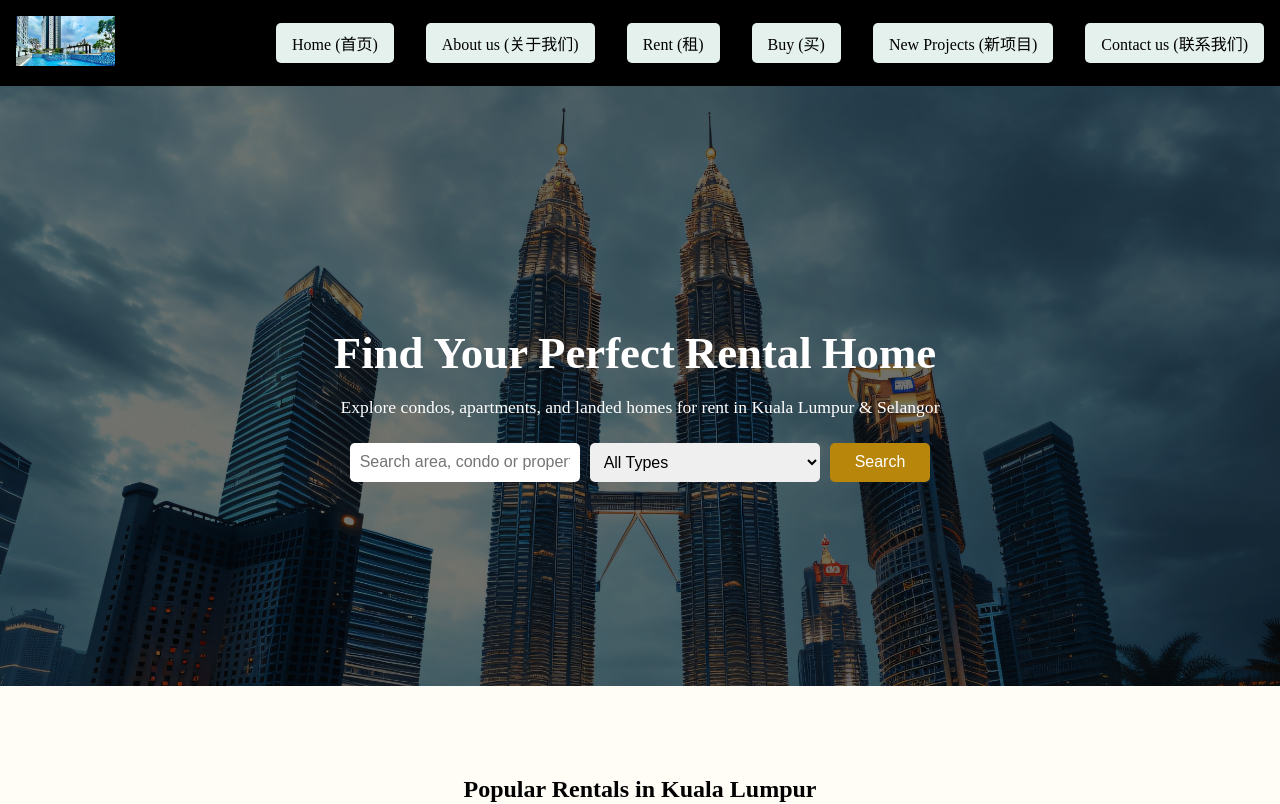
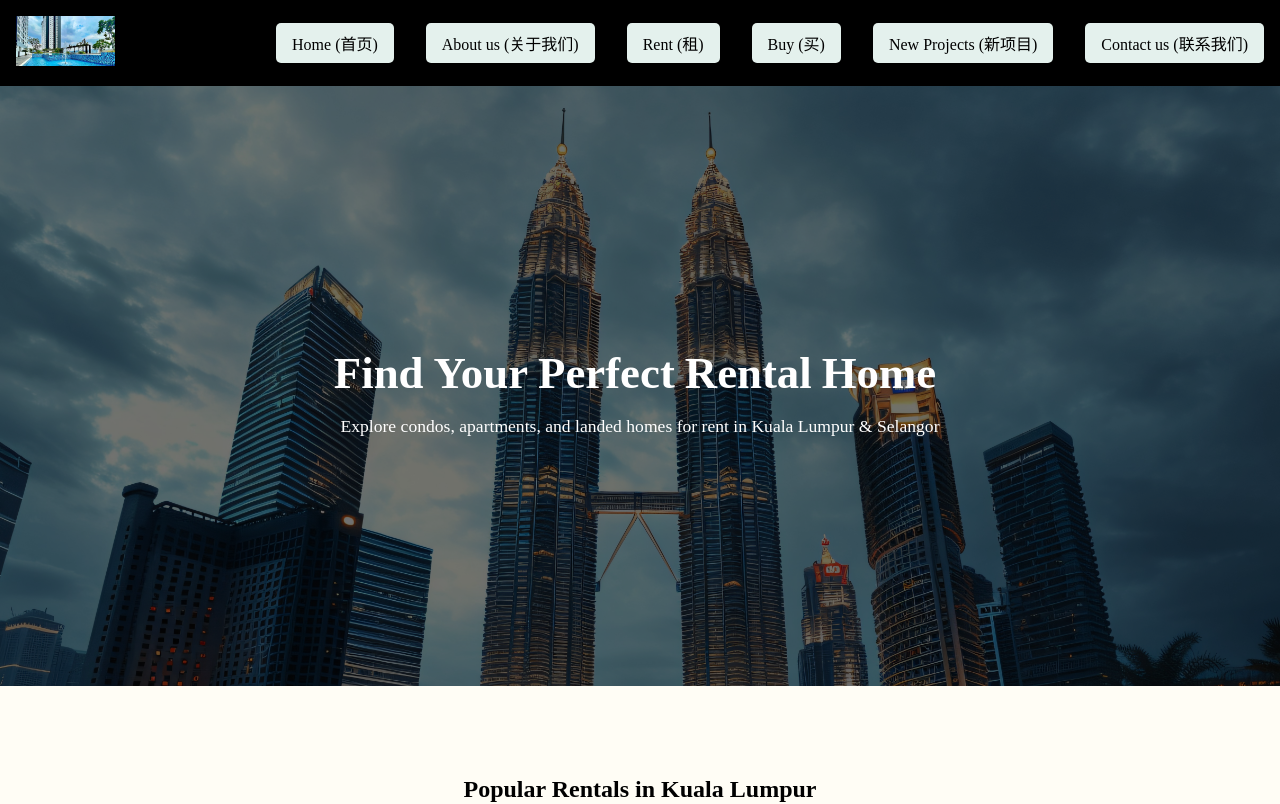
Before and after one commit to RSBusinessTech/vyenpropertyadvisor-ui, an Angular app: page /rent in a window 1280 px wide. Shown: the top 804 px of the page. Built offline with nearby package versions, Linux system fonts and the light colour scheme.

Commit message:
changing rent

```diff
--- a/src/app/features/rent/components/rent/rent.component.html
+++ b/src/app/features/rent/components/rent/rent.component.html
@@ -12,7 +12,7 @@
     </h1>
     <p>Explore condos, apartments, and landed homes for rent in Kuala Lumpur & Selangor</p>
 
-    <div class="rent-search">
+    <!-- <div class="rent-search">
       <input type="text" placeholder="Search area, condo or property name" />
       <select>
         <option>All Types</option>
@@ -21,7 +21,7 @@
         <option>Landed House</option>
       </select>
       <button>Search</button>
-    </div>
+    </div> -->
   </div>
 </section>
 
```
